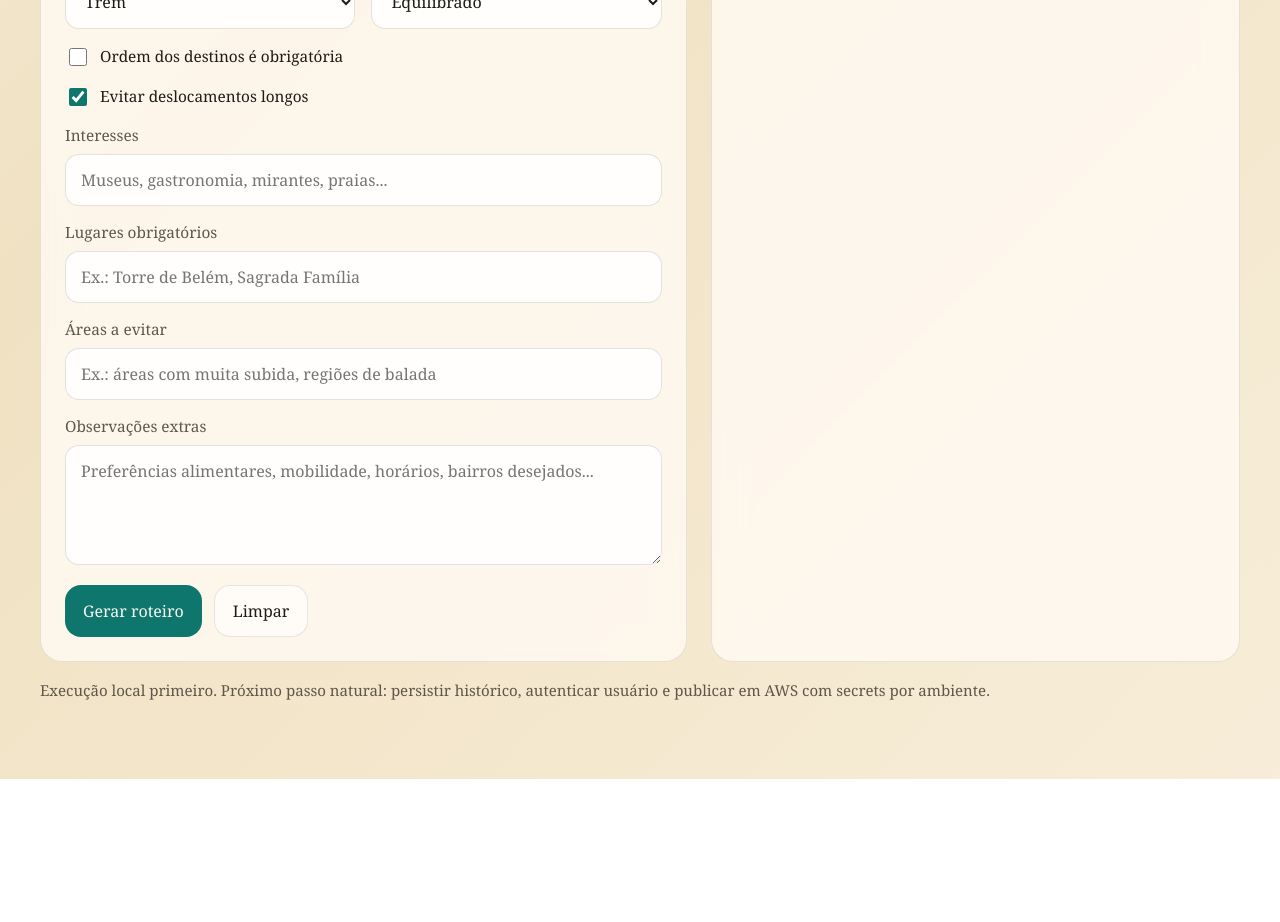
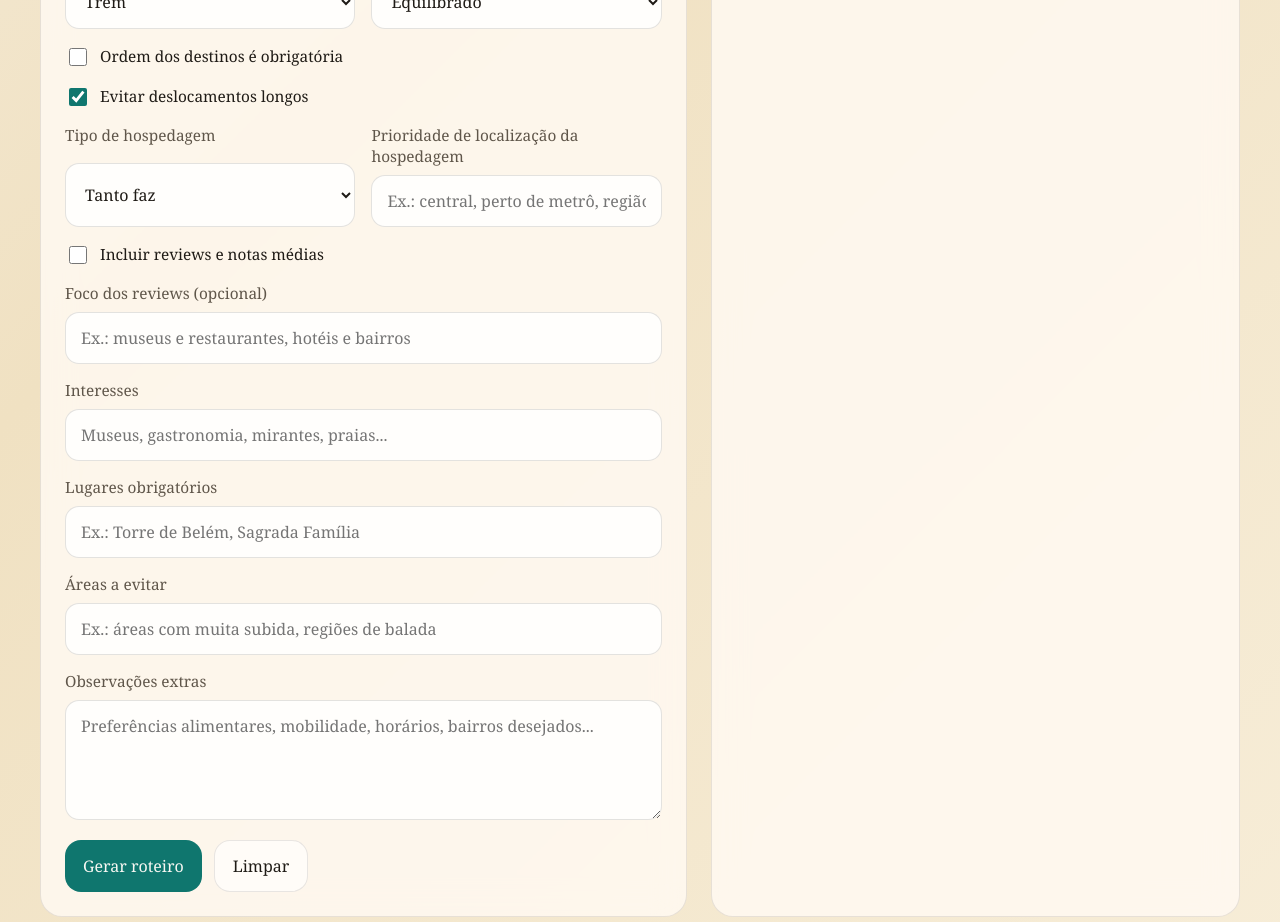
Before and after one commit to macsouzaam/TravelGuide, a Next.js app: page / in a window 1280 px wide. Shown: the part 1320-2242 px from the top of the page. Before the commit the page ends 2099 px from the top, so only its background shows below. Built offline with nearby package versions, Linux system fonts and the light colour scheme.

Commit message:
feat(product): add accommodation preference and optional reviews in itinerary generation

```diff
--- a/src/app/page.tsx
+++ b/src/app/page.tsx
@@ -25,6 +25,10 @@ const DEFAULT_FORM: Omit<TravelFormValues, "language" | "provider"> = {
   fixedOrder: false,
   pace: "balanced",
   avoidLongTransfers: true,
+  accommodationType: "either",
+  accommodationLocationPriority: "",
+  includeReviews: false,
+  reviewFocus: "",
   interests: "",
   mustVisit: "",
   avoidAreas: "",
@@ -324,6 +328,57 @@ export default function HomePage() {
                 </label>
               </div>
 
+              <div className="field">
+                <label htmlFor="accommodationType">{t.fields.accommodationType}</label>
+                <select
+                  id="accommodationType"
+                  name="accommodationType"
+                  value={form.accommodationType}
+                  onChange={handleField}
+                >
+                  {Object.entries(t.accommodationTypes).map(([k, v]) => (
+                    <option key={k} value={k}>{v}</option>
+                  ))}
+                </select>
+              </div>
+
+              <div className="field">
+                <label htmlFor="accommodationLocationPriority">{t.fields.accommodationLocationPriority}</label>
+                <input
+                  id="accommodationLocationPriority"
+                  name="accommodationLocationPriority"
+                  type="text"
+                  value={form.accommodationLocationPriority}
+                  onChange={handleField}
+                  placeholder={t.placeholders.accommodationLocationPriority}
+                />
+              </div>
+
+              <div className="field full checkline">
+                <label htmlFor="includeReviews">
+                  <input
+                    id="includeReviews"
+                    name="includeReviews"
+                    type="checkbox"
+                    checked={form.includeReviews}
+                    onChange={handleField}
+                  />
+                  {t.fields.includeReviews}
+                </label>
+              </div>
+
+              <div className="field full">
+                <label htmlFor="reviewFocus">{t.fields.reviewFocus}</label>
+                <input
+                  id="reviewFocus"
+                  name="reviewFocus"
+                  type="text"
+                  value={form.reviewFocus}
+                  onChange={handleField}
+                  placeholder={t.placeholders.reviewFocus}
+                />
+              </div>
+
               <div className="field full">
                 <label htmlFor="interests">{t.fields.interests}</label>
                 <input
--- a/src/lib/copy.ts
+++ b/src/lib/copy.ts
@@ -41,6 +41,10 @@ export const copy = {
       fixedOrder: "Ordem dos destinos é obrigatória",
       pace: "Ritmo da viagem",
       avoidLongTransfers: "Evitar deslocamentos longos",
+      accommodationType: "Tipo de hospedagem",
+      accommodationLocationPriority: "Prioridade de localização da hospedagem",
+      includeReviews: "Incluir reviews e notas médias",
+      reviewFocus: "Foco dos reviews (opcional)",
       interests: "Interesses",
       mustVisit: "Lugares obrigatórios",
       avoidAreas: "Áreas a evitar",
@@ -49,6 +53,8 @@ export const copy = {
     placeholders: {
       destination: "Ex.: Lisboa, Portugal",
       destinations: "Ex.: Lisboa, Porto, Madri, Barcelona",
+      accommodationLocationPriority: "Ex.: central, perto de metrô, região tranquila",
+      reviewFocus: "Ex.: museus e restaurantes, hotéis e bairros",
       interests: "Museus, gastronomia, mirantes, praias...",
       mustVisit: "Ex.: Torre de Belém, Sagrada Família",
       avoidAreas: "Ex.: áreas com muita subida, regiões de balada",
@@ -101,6 +107,11 @@ export const copy = {
       balanced: "Equilibrado",
       fast: "Intenso",
     },
+    accommodationTypes: {
+      hotel: "Hotel",
+      airbnb: "Airbnb",
+      either: "Tanto faz",
+    },
     footer:
       "Execução local primeiro. Próximo passo natural: persistir histórico, autenticar usuário e publicar em AWS com secrets por ambiente.",
     providerBadge: "Modo local",
@@ -148,6 +159,10 @@ export const copy = {
       fixedOrder: "Destination order is fixed",
       pace: "Trip pace",
       avoidLongTransfers: "Avoid long transfers",
+      accommodationType: "Accommodation type",
+      accommodationLocationPriority: "Accommodation location priority",
+      includeReviews: "Include reviews and average ratings",
+      reviewFocus: "Review focus (optional)",
       interests: "Interests",
       mustVisit: "Must-visit places",
       avoidAreas: "Areas to avoid",
@@ -156,6 +171,8 @@ export const copy = {
     placeholders: {
       destination: "Example: Lisbon, Portugal",
       destinations: "Example: Lisbon, Porto, Madrid, Barcelona",
+      accommodationLocationPriority: "Example: central, near metro, quiet area",
+      reviewFocus: "Example: museums and restaurants, hotels and neighborhoods",
       interests: "Museums, food, viewpoints, beaches...",
       mustVisit: "Example: Belem Tower, Sagrada Familia",
       avoidAreas: "Example: steep areas, heavy nightlife districts",
@@ -208,6 +225,11 @@ export const copy = {
       balanced: "Balanced",
       fast: "Fast",
     },
+    accommodationTypes: {
+      hotel: "Hotel",
+      airbnb: "Airbnb",
+      either: "Either",
+    },
     footer:
       "Local execution first. Natural next step: persist history, authenticate users, and publish to AWS with per-environment secrets.",
     providerBadge: "Local mode",
--- a/src/lib/mockItinerary.ts
+++ b/src/lib/mockItinerary.ts
@@ -13,6 +13,9 @@ export function buildMockItinerary(form: TravelFormValues): string {
   const routeLine = isPt
     ? `Destinos planejados: ${destinations.join(" -> ")}`
     : `Planned destinations: ${destinations.join(" -> ")}`;
+  const stayLine = isPt
+    ? `Hospedagem preferida: ${form.accommodationType} | prioridade de localização: ${form.accommodationLocationPriority || "não informado"}`
+    : `Preferred stay: ${form.accommodationType} | location priority: ${form.accommodationLocationPriority || "not specified"}`;
 
   if (isPt) {
     return `📍 Roteiro de exemplo para ${form.destination} — ${form.days} dia(s)
@@ -22,6 +25,7 @@ Este é um roteiro simulado (modo local). Configure sua chave de API para recebe
 
 ${mobilityLine}
 ${routeLine}
+${stayLine}
 
 🗓 Dia 1 — Chegada e primeiras impressões
   🌅 Manhã
@@ -59,6 +63,23 @@ ${
   • Ordem fixa de destinos: ${form.fixedOrder ? "sim" : "não"}
   • Evitar deslocamentos longos: ${form.avoidLongTransfers ? "sim" : "não"}
 
+🏨 Sugestões de hospedagem
+  • Região central: melhor para deslocamentos rápidos e vida noturna.
+  • Região residencial com metrô: melhor equilíbrio entre custo e conforto.
+  • Dica: compare hotel e Airbnb nessas duas regiões antes de reservar.
+
+${
+  form.includeReviews
+    ? `⭐ Reviews resumidos (simulados)
+  • Cidade: 4.6/5 (limpa, boa estrutura turística)
+  • Museus principais: 4.7/5 (excelente curadoria)
+  • Hotéis/Airbnb: 4.4/5 (boa relação localização x conforto)
+  • Restaurantes locais: 4.5/5 (ótima gastronomia)
+  • Foco: ${form.reviewFocus || "geral"}
+`
+    : ""
+}
+
 ━━━━━━━━━━━━━━━━━━━━━━━━━━━━━━━━━━━━━
 Modo de demonstração local — sem chamada real à API.`;
   }
@@ -70,6 +91,7 @@ This is a simulated itinerary (local mode). Configure your API key to receive a
 
 ${mobilityLine}
 ${routeLine}
+${stayLine}
 
 🗓 Day 1 — Arrival & first impressions
   🌅 Morning
@@ -107,6 +129,23 @@ ${
   • Fixed destination order: ${form.fixedOrder ? "yes" : "no"}
   • Avoid long transfers: ${form.avoidLongTransfers ? "yes" : "no"}
 
+🏨 Accommodation suggestions
+  • Central area: best for quick transfers and nightlife.
+  • Residential area near metro: best balance between cost and comfort.
+  • Tip: compare hotel and Airbnb in both areas before booking.
+
+${
+  form.includeReviews
+    ? `⭐ Condensed reviews (mock)
+  • City: 4.6/5 (clean, good tourist infrastructure)
+  • Main museums: 4.7/5 (excellent curation)
+  • Hotels/Airbnb: 4.4/5 (good location/comfort balance)
+  • Local restaurants: 4.5/5 (strong food scene)
+  • Focus: ${form.reviewFocus || "general"}
+`
+    : ""
+}
+
 ━━━━━━━━━━━━━━━━━━━━━━━━━━━━━━━━━━━━━
 Local demo mode — no real API call made.`;
 }
--- a/src/lib/promptBuilder.ts
+++ b/src/lib/promptBuilder.ts
@@ -82,6 +82,21 @@ const paceDescriptions: Record<string, { "pt-BR": string; en: string }> = {
   },
 };
 
+const accommodationDescriptions: Record<string, { "pt-BR": string; en: string }> = {
+  hotel: {
+    "pt-BR": "Hotel",
+    en: "Hotel",
+  },
+  airbnb: {
+    "pt-BR": "Airbnb",
+    en: "Airbnb",
+  },
+  either: {
+    "pt-BR": "Tanto faz",
+    en: "Either",
+  },
+};
+
 function normalizeDestinations(form: TravelFormValues): string[] {
   const list = form.destinations
     .split(",")
@@ -108,6 +123,7 @@ export function buildPrompt(form: TravelFormValues): string {
   const budget = budgetDescriptions[form.budget]?.[lang] ?? form.budget;
   const transportMode = transportDescriptions[form.transportMode]?.[lang] ?? form.transportMode;
   const pace = paceDescriptions[form.pace]?.[lang] ?? form.pace;
+  const accommodation = accommodationDescriptions[form.accommodationType]?.[lang] ?? form.accommodationType;
   const destinations = normalizeDestinations(form);
   const mainDestination = destinations[0] ?? form.destination;
   const destinationList = destinations.join(" | ");
@@ -137,6 +153,10 @@ PREFERÊNCIA DE TRANSPORTE ENTRE CIDADES: ${form.intercityTransportPreference}
 ORDEM DOS DESTINOS É FIXA: ${fixedOrder}
 RITMO DA VIAGEM: ${pace}
 EVITAR DESLOCAMENTOS LONGOS: ${avoidLongTransfers}
+TIPO DE HOSPEDAGEM: ${accommodation}
+PRIORIDADE DE LOCALIZAÇÃO DA HOSPEDAGEM: ${form.accommodationLocationPriority || "não informado"}
+INCLUIR REVIEWS: ${form.includeReviews ? "Sim" : "Não"}
+${form.reviewFocus ? `FOCO DOS REVIEWS: ${form.reviewFocus}` : ""}
 ${form.interests ? `INTERESSES: ${form.interests}` : ""}
 ${form.mustVisit ? `LUGARES OBRIGATÓRIOS: ${form.mustVisit}` : ""}
 ${form.avoidAreas ? `ÁREAS A EVITAR: ${form.avoidAreas}` : ""}
@@ -152,6 +172,10 @@ INSTRUÇÕES:
 - Se mobilidade for a pé, priorize atrações próximas no mesmo bairro/região por bloco do dia.
 - Se mobilidade for transporte público, inclua passes, linhas-chave e estações centrais quando útil.
 - Se mobilidade incluir carro alugado, traga alertas de pedágio, estacionamento e trecho ideal para dirigir.
+- Sugira 2 a 4 melhores regiões para hospedagem no destino (ou por destino), explicando prós e contras para hotel e/ou Airbnb conforme preferência.
+- Para cada região sugerida, cite nível de conveniência para transporte, segurança e acesso a atrações.
+- Quando fizer sentido, sugira perfis de hospedagem (econômico, conforto, premium) com faixa de preço por noite.
+- Se INCLUIR REVIEWS for "Sim", adicione uma seção opcional de reviews resumidos de cidade, pontos turísticos, museus, hospedagens e restaurantes com notas médias estimadas (escala 1-5) e breve justificativa.
 - Finalize com até 3 dicas gerais para a viagem.
 - Escreva em português claro e amigável.`;
   }
@@ -172,6 +196,10 @@ PREFERRED INTERCITY TRANSPORT: ${form.intercityTransportPreference}
 DESTINATION ORDER IS FIXED: ${fixedOrder}
 TRIP PACE: ${pace}
 AVOID LONG TRANSFERS: ${avoidLongTransfers}
+ACCOMMODATION TYPE: ${accommodation}
+ACCOMMODATION LOCATION PRIORITY: ${form.accommodationLocationPriority || "not specified"}
+INCLUDE REVIEWS: ${form.includeReviews ? "Yes" : "No"}
+${form.reviewFocus ? `REVIEW FOCUS: ${form.reviewFocus}` : ""}
 ${form.interests ? `INTERESTS: ${form.interests}` : ""}
 ${form.mustVisit ? `MUST-VISIT PLACES: ${form.mustVisit}` : ""}
 ${form.avoidAreas ? `AREAS TO AVOID: ${form.avoidAreas}` : ""}
@@ -187,6 +215,10 @@ INSTRUCTIONS:
 - If mobility is walking, keep activities geographically close in each time block.
 - If mobility is public transport, include passes, key lines, and central stations when useful.
 - If mobility includes rental car, include toll, parking, and best driving windows.
+- Suggest 2 to 4 best accommodation areas (overall or per destination), explaining pros/cons for hotel and/or Airbnb based on user preference.
+- For each suggested area, include convenience level for transit, safety, and access to attractions.
+- When useful, suggest accommodation profiles (budget, comfort, premium) with nightly price range.
+- If INCLUDE REVIEWS is "Yes", add an optional section with concise reviews for city, sightseeing spots, museums, accommodations, and restaurants with estimated average ratings (1-5) and brief rationale.
 - Finish with up to 3 general travel tips.
 - Write in clear, friendly English.`;
 }
--- a/src/lib/types.ts
+++ b/src/lib/types.ts
@@ -6,6 +6,7 @@ export type DrivingComfort = "none" | "short_only" | "long_drives_ok";
 export type RouteStrategy = "hub_and_spoke" | "linear_route" | "user_defined_order";
 export type IntercityTransport = "train" | "flight" | "bus" | "car" | "mixed";
 export type TravelPace = "slow" | "balanced" | "fast";
+export type AccommodationType = "hotel" | "airbnb" | "either";
 
 export type TravelFormValues = {
   destination: string;
@@ -22,6 +23,10 @@ export type TravelFormValues = {
   fixedOrder: boolean;
   pace: TravelPace;
   avoidLongTransfers: boolean;
+  accommodationType: AccommodationType;
+  accommodationLocationPriority: string;
+  includeReviews: boolean;
+  reviewFocus: string;
   interests: string;
   mustVisit: string;
   avoidAreas: string;
```
